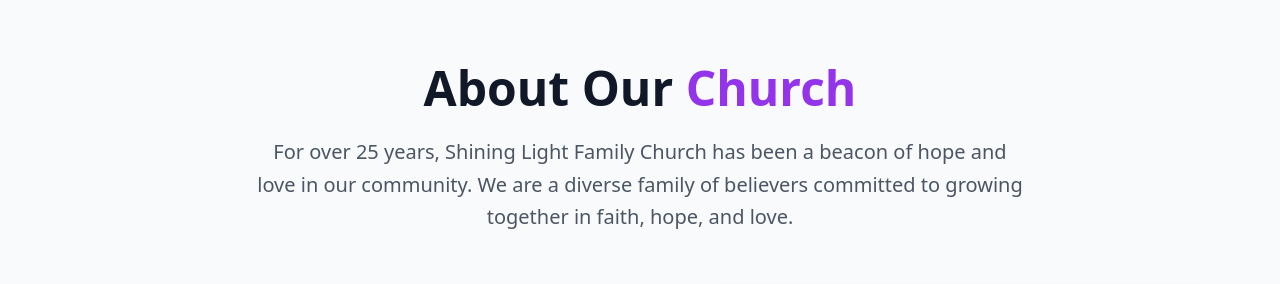
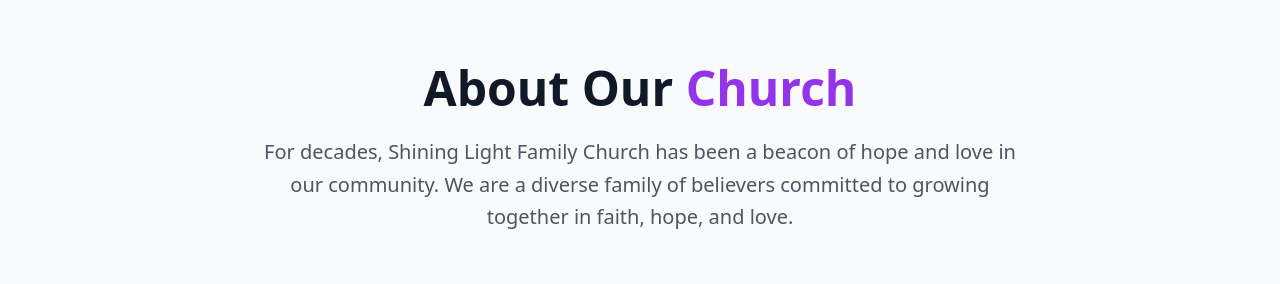
Before and after one commit to makindetwinsfoundation/slfc, a React (Vite) app: page / in a window 1280 px wide. Shown: the part 900-1184 px from the top of the page. Built offline with nearby package versions, Linux system fonts and the light colour scheme; no server answers; the database is empty.

Commit message:
Updated About.tsx

```diff
--- a/src/components/About.tsx
+++ b/src/components/About.tsx
@@ -33,7 +33,7 @@ const About: React.FC = () => {
             About Our <span className="text-purple-600">Church</span>
           </h2>
           <p className="text-xl text-gray-600 max-w-3xl mx-auto leading-relaxed">
-            For over 25 years, Shining Light Family Church has been a beacon of hope
+            For decades, Shining Light Family Church has been a beacon of hope
             and love in our community. We are a diverse family of believers committed
             to growing together in faith, hope, and love.
           </p>
```
